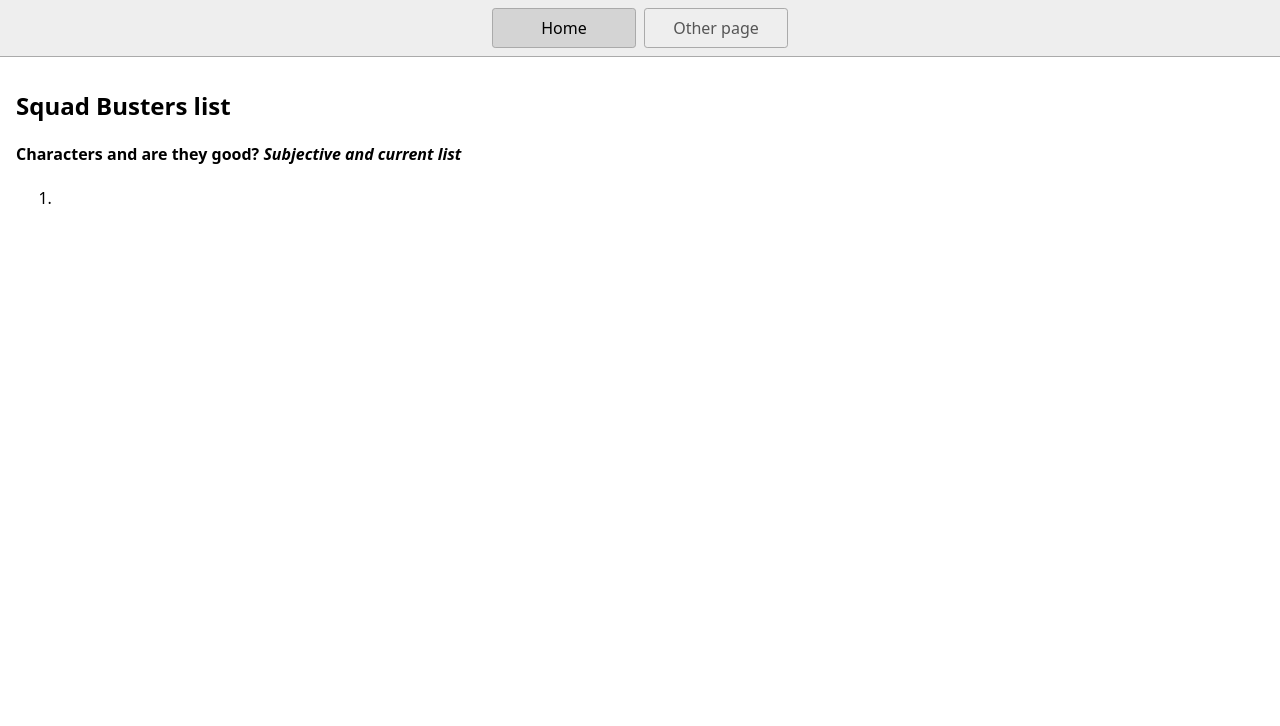
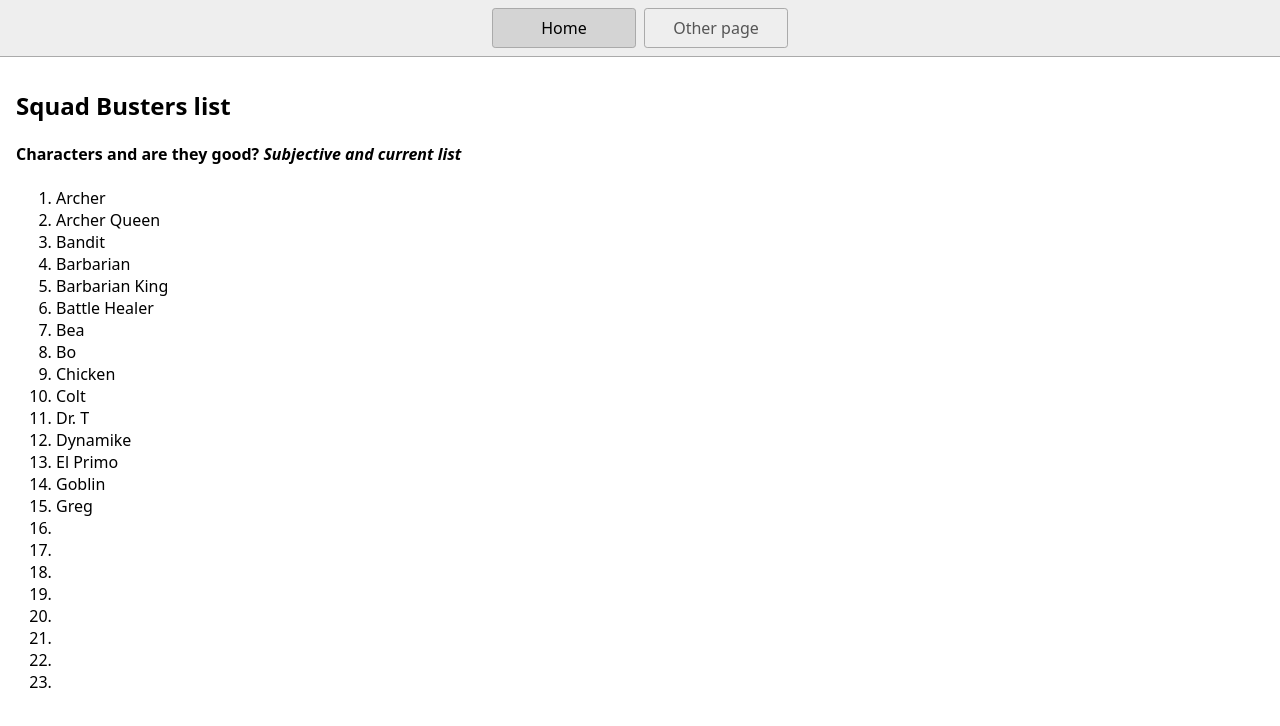
Before and after one commit to lise-charlotte/quick-one, a website: page index.html in a window 1280 px wide. Drawn offline with Linux system fonts and the light colour scheme.

Commit message:
Started writing onto the list

```diff
--- a/index.html
+++ b/index.html
@@ -16,6 +16,28 @@
       <h1>Squad Busters list</h1>
       <h4>Characters and are they good? <em>Subjective and current list</em></h4>
       <ol>
+        <li>Archer</li>
+        <li>Archer Queen</li>
+        <li>Bandit</li>
+        <li>Barbarian</li>
+        <li>Barbarian King</li>
+        <li>Battle Healer</li>
+        <li>Bea</li>
+        <li>Bo</li>
+        <li>Chicken</li>
+        <li>Colt</li>
+        <li>Dr. T</li>
+        <li>Dynamike</li>
+        <li>El Primo</li>
+        <li>Goblin</li>
+        <li>Greg</li>
+        <li></li>
+        <li></li>
+        <li></li>
+        <li></li>
+        <li></li>
+        <li></li>
+        <li></li>
         <li></li>
       </ol>
     </main>
```
